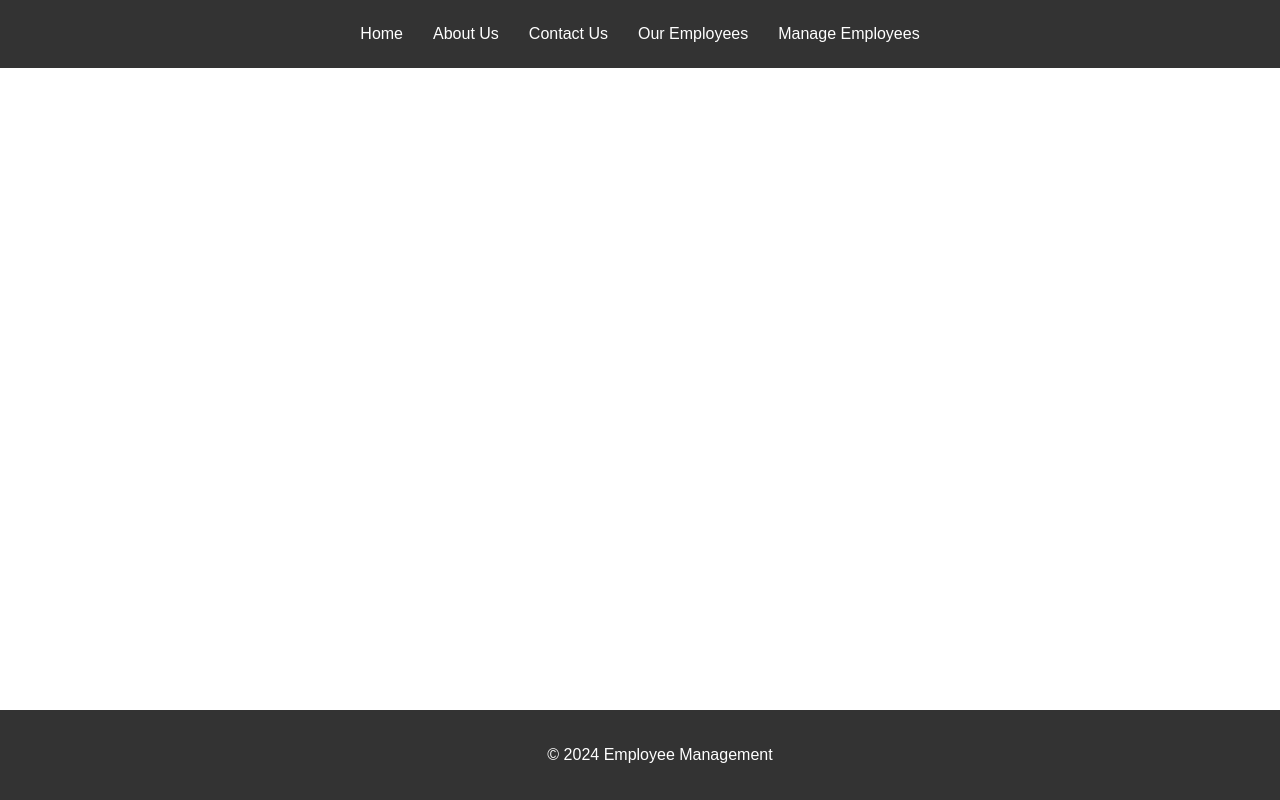
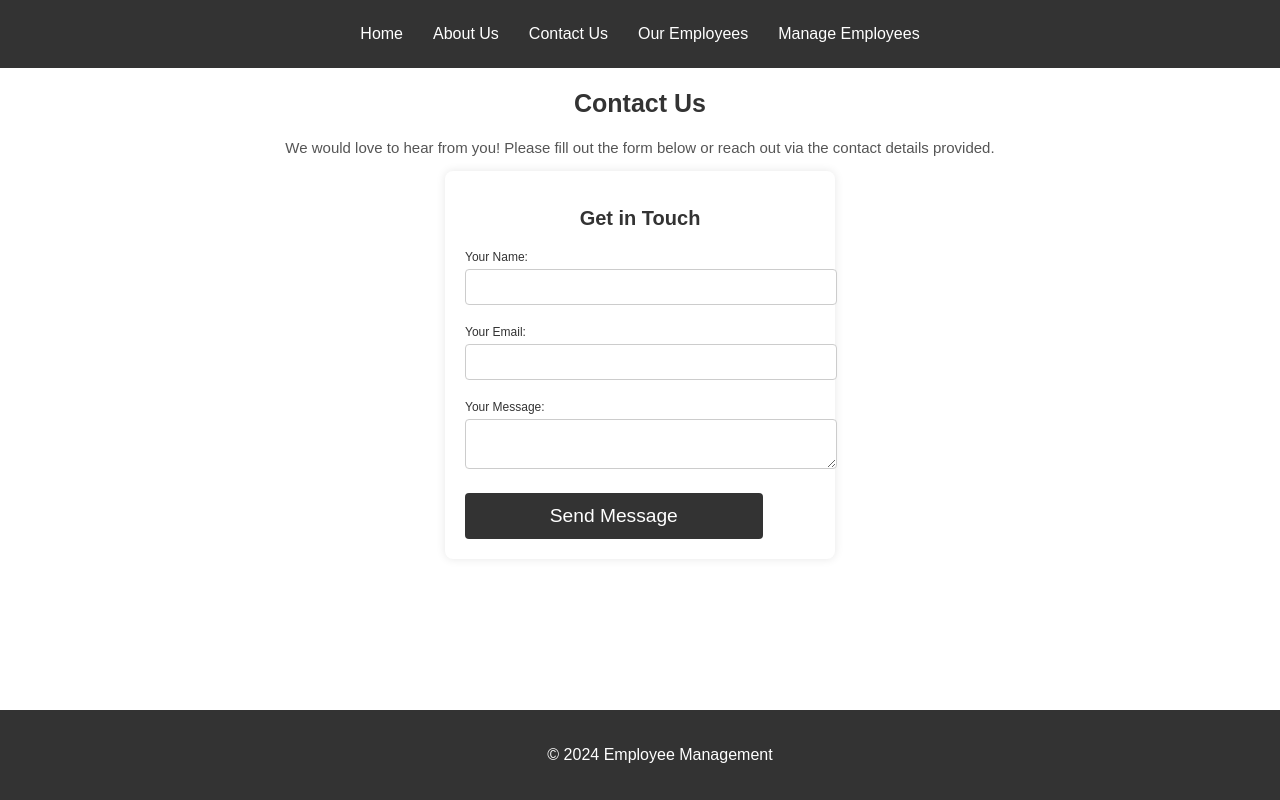
Before and after one commit to bhaktinagarale/employee_management, a website: page contact.html in a window 1280 px wide. Shown: the top 800 px of the page. Drawn offline with Linux system fonts and the light colour scheme.

Commit message:
relavent message

```diff
--- a/contact.html
+++ b/contact.html
@@ -6,6 +6,75 @@
     <meta name="viewport" content="width=device-width, initial-scale=1.0">
     <title>Contact</title>
     <link rel="stylesheet" href="css/global.css">
+    <link rel="stylesheet" href="css/index.css">
+
+   <style>
+
+.hero h1 {
+    font-size: 25px;
+    color: #333;
+    text-align: center;
+}
+
+.hero p {
+    font-size: 15px;
+    color: #555;
+    margin-top: 10px;
+    text-align: center;
+}
+
+    /* Contact Form Section */
+.contact-form {
+    max-width: 350px;
+    margin: 10px auto;
+    padding: 20px;
+    background-color: #fff;
+    box-shadow: 0 0 10px rgba(0, 0, 0, 0.1);
+    border-radius: 8px;
+}
+
+.contact-form h2 {
+    font-size: 20px;
+    margin-bottom: 20px;
+    text-align: center;
+    color: #333;
+}
+
+.contact-form label {
+    display: block;
+    margin-bottom: 5px;
+    font-size: 12px;
+    color: #333;
+}
+
+.contact-form input, .contact-form textarea {
+    width: 100%;
+    padding: 10px;
+    margin-bottom: 20px;
+    border: 1px solid #ccc;
+    border-radius: 4px;
+    font-size: 12px;
+}
+
+.contact-form button {
+    display: inline-block;
+    width: 85%;
+    padding: 12px;
+    background-color: #333;
+    color: white;
+    border: none;
+    border-radius: 4px;
+    font-size: 1.2em;
+    cursor: pointer;
+}
+
+.contact-form button:hover {
+    background-color: #555;
+}
+   </style>
+
+
+
 </head>
 
 <body>
@@ -19,6 +88,30 @@
         </nav>
     </header>
 
+    <main>
+        <section class="hero">
+            <h1>Contact Us</h1>
+            <p>We would love to hear from you! Please fill out the form below or reach out via the contact details provided.</p>
+        </section>
+
+        <section class="contact-form">
+            <h2>Get in Touch</h2>
+            <form action="submit.html" method="post">
+                <label for="name">Your Name:</label>
+                <input type="text" id="name" name="name" required>
+
+                <label for="email">Your Email:</label>
+                <input type="email" id="email" name="email" required>
+
+                <label for="message">Your Message:</label>
+                <textarea id="message" name="message" required></textarea>
+
+                <button type="submit">Send Message</button>
+            </form>
+        </section>
+    </main>
+
+
     <footer>
         <p>&copy; 2024 Employee Management</p>
     </footer>
```
Also changed, not shown: add_employee.html (added, +129 -0 lines), submit.html (added, +70 -0 lines).
